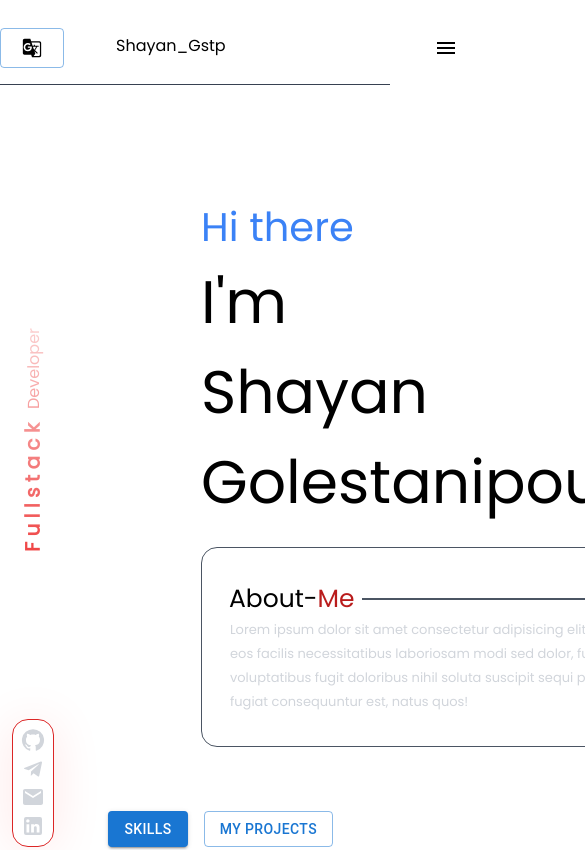
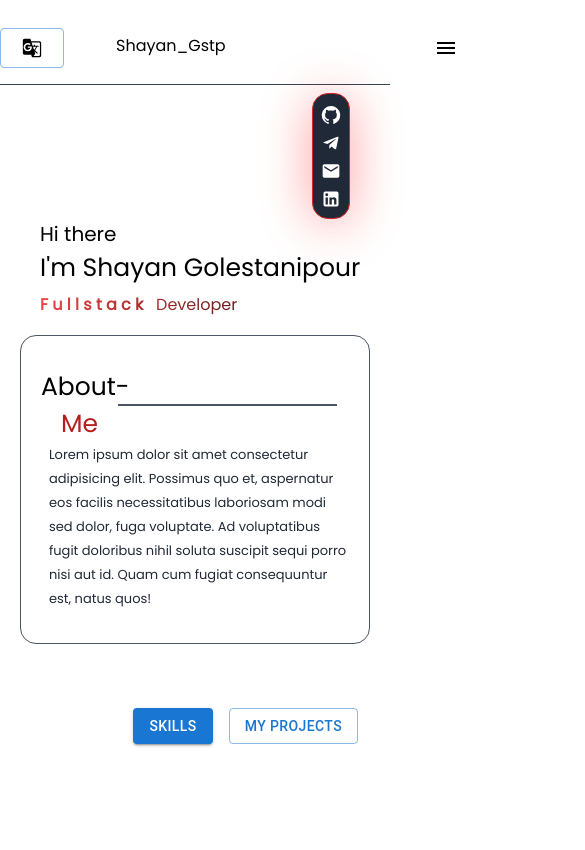
Before and after one commit to Shayangstp/Portfolio, a Next.js app: page / in a window 390 px wide. Shown: the top 850 px of the page, 585 px wide, since content can reach past the window. Built offline with nearby package versions, Linux system fonts and the light colour scheme.

Commit message:
hero page gets responsived

```diff
--- a/app/components/AboutMe.jsx
+++ b/app/components/AboutMe.jsx
@@ -13,7 +13,7 @@ const AboutMe = () => {
           className="w-[95%] col-span-3 h-0 my-auto border border-gray-600"
         ></div>
       </div>
-      <p className="text-[13px] leading-6 text-gray-300 ms-2">
+      <p className="text-[13px] leading-6 text-gray-800 dark:text-gray-400 ms-2">
         Lorem ipsum dolor sit amet consectetur adipisicing elit. Possimus quo
         et, aspernatur eos facilis necessitatibus laboriosam modi sed dolor,
         fuga voluptate. Ad voluptatibus fugit doloribus nihil soluta suscipit
--- a/app/components/Hero.jsx
+++ b/app/components/Hero.jsx
@@ -1,27 +1,27 @@
 import React from "react";
 import AboutMe from "./AboutMe";
 import { Button } from "@mui/material";
-import { socials } from "../helpers/index";
+import { socials, socialsResponsive } from "../helpers/index";
 
 const Hero = () => {
   return (
-    <div className="grid grid-cols-6 h-[80vh] relative max-w-[1920px] w-[100%]">
+    <div className="lg:grid grid-cols-6 h-[80vh] relative max-w-[1920px] w-[100%]">
       <div
         id="leftHero"
-        className="col-span-1 flex flex-col items-center justify-between relative"
+        className="col-span-1 flex-col items-center lg:justify-between justify-center relative hidden lg:flex"
       >
-        <div className="leading-5 bg-gradient-to-r from-red-500 to-white bg-clip-text text-transparent my-auto rotate-[270deg] w-[300px]">
+        <div className="leading-5 bg-gradient-to-r from-red-500 dark:to-white to-black bg-clip-text text-transparent my-auto rotate-[270deg] w-[300px]">
           <p className="me-10">
             <span className="font-bold text-[20px]">F u l l s t a c k </span>{" "}
             &nbsp; Developer
           </p>
         </div>
-        <div className="flex flex-col gap-1 justify-center items-center  border border-red-600 shadow-socialShadow p-2 rounded-2xl">
+        <div className="flex flex-col gap-1 justify-center items-center  border border-red-600 dark:shadow-socialShadow shadow-socialShadowDark p-2 rounded-2xl bg-gray-800 dark:bg-transparent">
           {socials.map((item, idx) => {
             return (
               <div
                 key={idx}
-                className="hover:text-red-600 cursor-pointer text-gray-300"
+                className="cursor-pointer text-white dark:text-white dark:hover:text-red-200 hover:text-red-200"
               >
                 {item.icon}
               </div>
@@ -31,27 +31,56 @@ const Hero = () => {
       </div>
       <div
         id="mainHero"
-        className="col-span-5 flex flex-col ms-10 justify-center"
+        className="lg:col-span-5 flex flex-col xl:ms-10 justify-center items-center lg:items-start "
       >
-        <div id="hero-text" className="mt-28 ms-24">
-          <div className="text-[40px] dark:text-white text-blue-500">
+        <div id="hero-text" className="lg:mt-28 xl:ms-24 w-full">
+          <div className="text-white text-end flex justify-end lg:hidden">
+            <div>
+              <div className="flex flex-col gap-1 justify-center items-center  border border-red-600 dark:shadow-socialShadow shadow-socialShadowDark p-2 rounded-2xl bg-gray-800 dark:bg-transparent me-10 mt-2">
+                {socialsResponsive.map((item, idx) => {
+                  return (
+                    <div
+                      key={idx}
+                      className="cursor-pointer text-white dark:text-white dark:hover:text-red-200 hover:text-red-200"
+                    >
+                      {item.icon}
+                    </div>
+                  );
+                })}
+              </div>
+            </div>
+          </div>
+          <div className="lg:text-[40px] sm:text-[30px] text-[20px] dark:text-white text-black md:ms-32 ms-10 lg:ms-0">
             Hi there
           </div>
-          <div className="text-[60px]">I'm Shayan Golestanipour</div>
+          <div className="lg:text-[60px] sm:text-[40px] text-[25px]  md:ms-32 ms-10 lg:ms-0">
+            I'm Shayan Golestanipour
+          </div>
+          <div className="leading-5 bg-gradient-to-r from-red-500 dark:to-white to-black bg-clip-text text-transparent mt-2 lg:hidden md:ms-32 ms-10 ">
+            <p className="me-10">
+              <span className="font-bold sm:text-[15px]">
+                F u l l s t a c k{" "}
+              </span>{" "}
+              &nbsp; Developer
+            </p>
+          </div>
+          <div className="lg: max-w-[600px] xl:ms-24 mt-5 border border-gray-600 px-5 py-8 rounded-2xl md:ms-32 sm:ms-10 mx-5 lg:hidden">
+            <AboutMe />
+          </div>
         </div>
-        <div className="w-[600px] ms-24 mt-5 border border-gray-600 px-5 py-8 rounded-2xl">
+        <div className="w-[600px] xl:ms-24 mt-5 border border-gray-600 px-5 py-8 rounded-2xl hidden lg:inline-block">
           <AboutMe />
         </div>
-        <div className="w-[80%] mt-16 flex justify-end gap-4">
+        <div className="lg:w-[80%] me-16 lg:ms-0 w-full mt-16 flex justify-end gap-4">
           <Button
             variant="contained"
-            className="bg-gray-800 px-10 py-3 hover:bg-red-900"
+            className="bg-gray-800 px-10 lg:py-3 py-2.5 hover:bg-red-900 text-[12px] sm:text-[14px]"
           >
             Skills
           </Button>
           <Button
             variant="outlined"
-            className="border border-gray-700 text-gray-300 py-3 hover:border-red-800"
+            className="border border-gray-700 dark:border-gray-400 text-gray-600  dark:text-gray-200 dark:hover:text-red-500 hover:bg-transparent  hover:text-black lg:py-3 py-2.5 hover:border-red-500 dark:hover:border-white text-[12px] sm:text-[14px]"
           >
             My Projects
           </Button>
--- a/app/components/Nav.jsx
+++ b/app/components/Nav.jsx
@@ -63,7 +63,7 @@ const Nav = () => {
                         activeLink === item.href
                           ? "text-[#ff0000]"
                           : "dark:text-white text-black"
-                      } hover:text-[#ff0000] text-sm`}
+                      } hover:text-[#ff0000] dark:hover:text-[#ff0000] text-sm`}
                     >
                       {item.title}
                     </Link>
--- a/app/helpers/index.js
+++ b/app/helpers/index.js
@@ -15,6 +15,21 @@ export const socials = [
   },
   {
     icon: <LinkedInIcon />,
+  },
+];
+
+export const socialsResponsive = [
+  {
+    icon: <GitHubIcon fontSize="small" className="text-[20px]" />,
+  },
+  {
+    icon: <TelegramIcon fontSize="small" className="text-[20px]" />,
+  },
+  {
+    icon: <EmailIcon fontSize="small" className="text-[20px]" />,
+  },
+  {
+    icon: <LinkedInIcon fontSize="small" className="text-[20px]" />,
   },
 ];
 
--- a/tailwind.config.js
+++ b/tailwind.config.js
@@ -16,6 +16,7 @@ module.exports = {
         // Define your custom shadows here
         headerShadow: "0px 4px 100px rgba(255, 0, 0, 0.1)", // Example custom shadow
         socialShadow: "0px 4px 50px rgba(255, 0, 0, 0.1)", // Example custom shadow
+        socialShadowDark: "0px 4px 50px rgba(255, 0, 0, 0.4)", // Example custom shadow
       },
     },
   },
```
